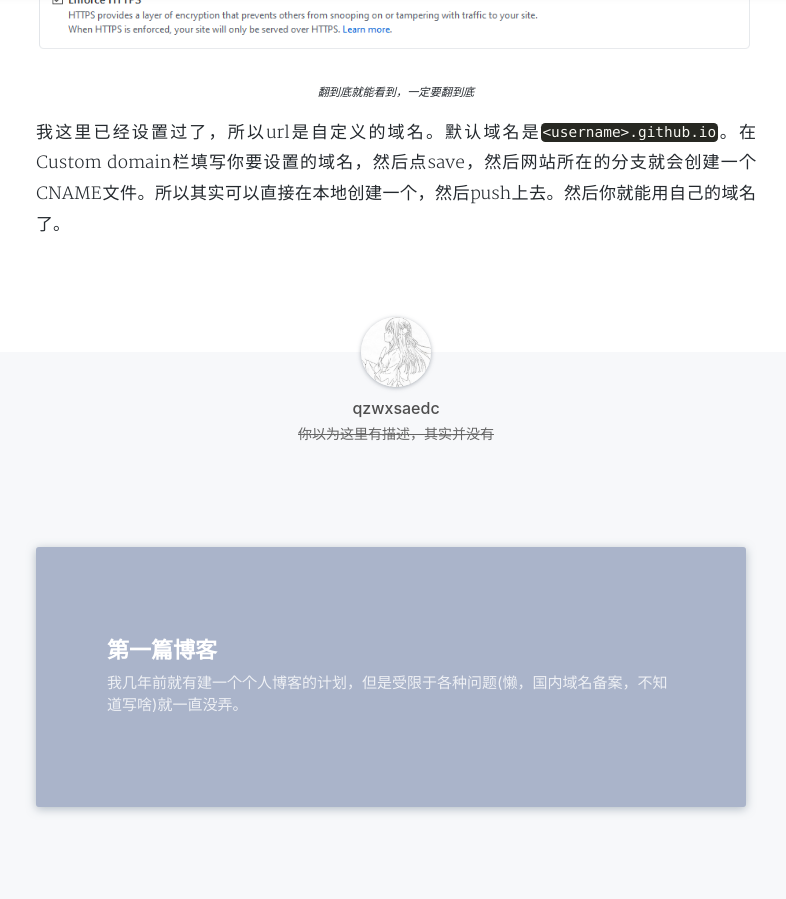
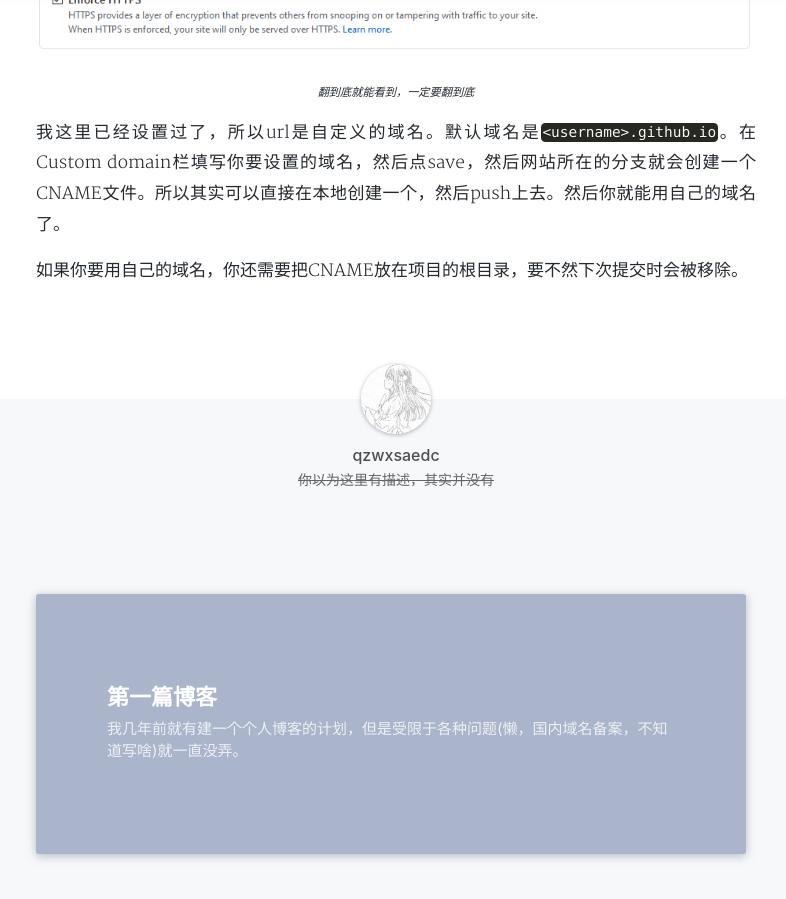
Before and after one commit to qzwxsaedc/qzwxsaedc.github.io, a Jekyll site: the page built from _posts/2021-02-24-build-jekyll-by-github-action.markdown, in a window 1280 px wide and 900 px high, scrolled down 5969 px. Shown: the whole window, without its empty margins (244-1030 px from the left). Built offline with Jekyll 4.4.1, drawn with Linux system fonts in a browser that asks for light colours; nearby versions of some CDN libraries; a style sheet for code colours, icons or effects is not loaded.

Commit message:
修复CNAME会被覆盖的问题；修改文章：利用GitHub Action将Jekyll部署在GitHub Pages上

```diff
--- /dev/null
+++ b/CNAME
@@ -0,0 +1 @@
+blog.qzwxsaedc.cn
--- a/_posts/2021-02-24-build-jekyll-by-github-action.markdown
+++ b/_posts/2021-02-24-build-jekyll-by-github-action.markdown
@@ -145,3 +145,5 @@
 *<center style="font-size:70%">翻到底就能看到，一定要翻到底</center>*
 
 我这里已经设置过了，所以url是自定义的域名。默认域名是`<username>.github.io`。在Custom domain栏填写你要设置的域名，然后点save，然后网站所在的分支就会创建一个CNAME文件。所以其实可以直接在本地创建一个，然后push上去。然后你就能用自己的域名了。
+
+如果你要用自己的域名，你还需要把CNAME放在项目的根目录，要不然下次提交时会被移除。
```
